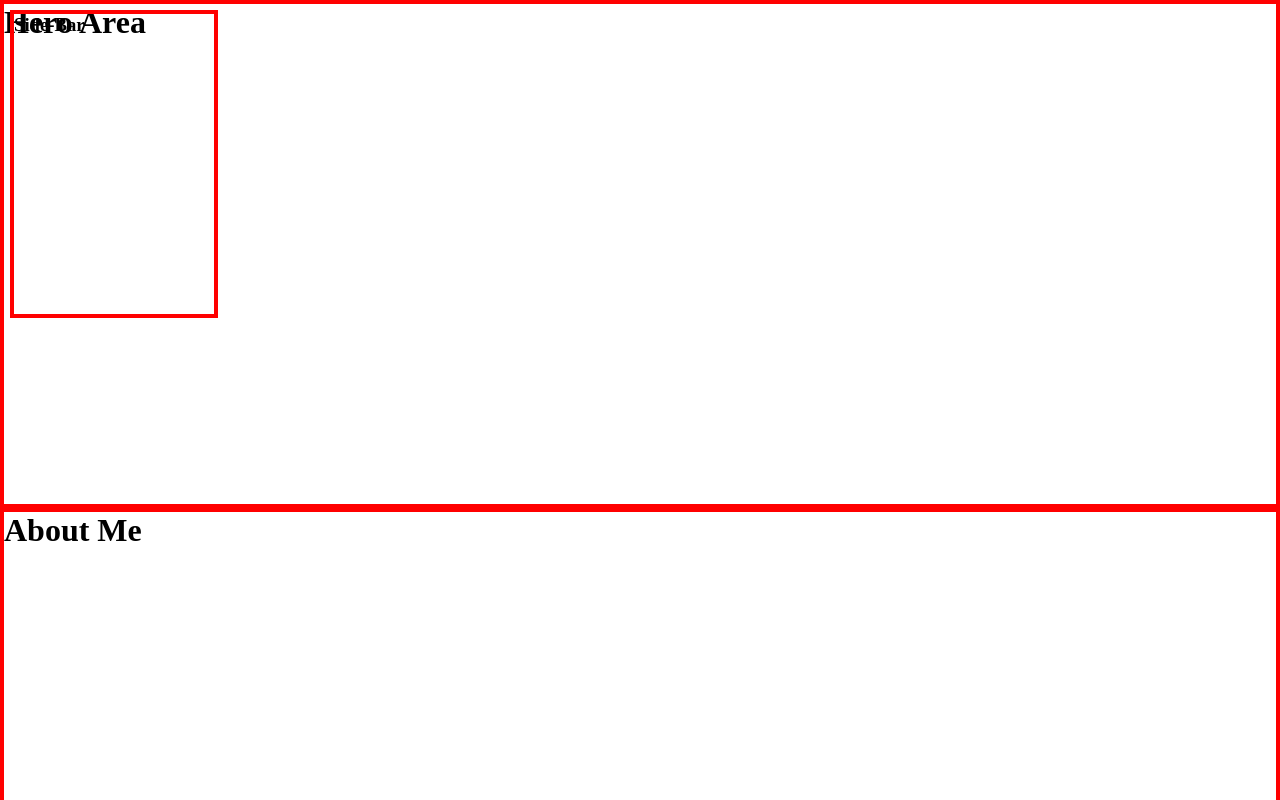
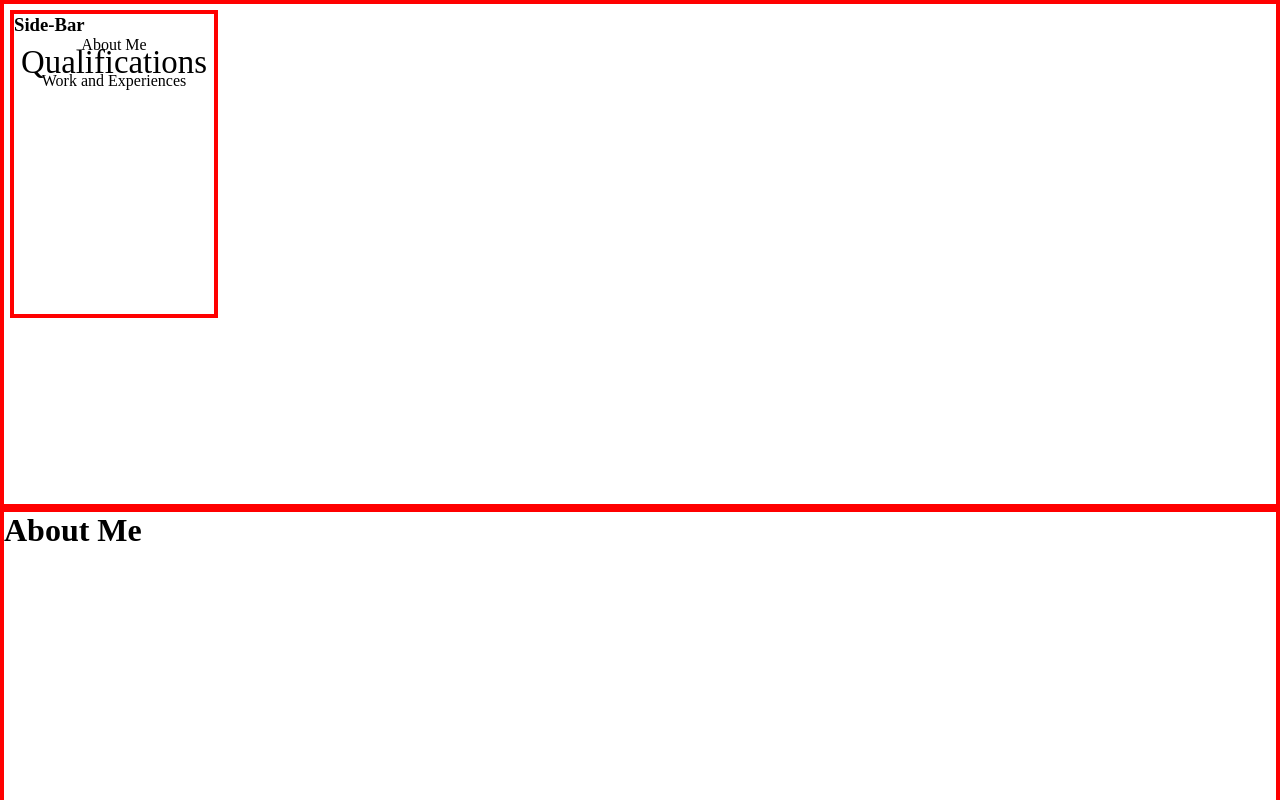
Before and after one commit to Kawish-Raj/arun-kumar-portfolio, a React (Vite) app: page / in a window 1280 px wide. Shown: the top 800 px of the page. Built offline with nearby package versions, Linux system fonts and the light colour scheme.

Commit message:
implemented sidebar transition trigger on scroll to viewport for qualifications only

```diff
--- a/src/App.jsx
+++ b/src/App.jsx
@@ -5,15 +5,18 @@ import Qualifications from './components/Qualifications'
 import Work from './components/Work'
 import Footer from './components/Footer'
 import SideBar from './components/SideBar'
+import { useState } from 'react'
 
 function App() {
 
+  const [isVisible, setIsVisible] = useState(false);
+
   return (
     <div className = "app-container">
-      <SideBar />
+      <SideBar isVisible = {isVisible}/>
       <HeroArea />
       <AboutMe />
-      <Qualifications />
+      <Qualifications setIsVisible={setIsVisible}/>
       <Work />
       <Footer />
     </div>
--- a/src/components/HeroArea.jsx
+++ b/src/components/HeroArea.jsx
@@ -3,7 +3,7 @@ import styles from '../css-components/HeroArea.module.css';
 export default function HeroArea(){
     return(
         <div className={`global-HeroArea homeComponent ${styles.heroArea}`}>
-            <h1>Hero Area</h1>
+            {/* <h1>Hero Area</h1> */}
         </div>
     )
 }
--- a/src/components/Qualifications.jsx
+++ b/src/components/Qualifications.jsx
@@ -1,8 +1,10 @@
 import styles from '../css-components/Qualifications.module.css';
+import useVisibleTrigger from '../customhooks/useVisibleTrigger';
 
-export default function Qualifications(){
+export default function Qualifications({setIsVisible}){
+    const divRef = useVisibleTrigger(setIsVisible)
     return(
-        <div className={`global-Qualifications homeComponent ${styles.qualifications}`}>
+        <div ref={divRef} className={`global-Qualifications homeComponent ${styles.qualifications}`}>
             <h1>Qualifications</h1>
         </div>
     )
--- a/src/components/SideBar.jsx
+++ b/src/components/SideBar.jsx
@@ -1,9 +1,17 @@
 import styles from '../css-components/SideBar.module.css';
 
-export default function SideBar(){
+export default function SideBar({isVisible}){
+    if(isVisible){
+        console.log(isVisible);
+    }
     return(
         <div className={`global-SideBar homeComponent ${styles.sideBar}`}>
             <h3>Side-Bar</h3>
+            <ul>
+                <li>About Me</li>
+                <li className={isVisible ? `${styles.fadeIn}`: ''}>Qualifications</li>
+                <li>Work and Experiences</li>
+            </ul>
         </div>
     )
 }
--- a/src/css-components/SideBar.module.css
+++ b/src/css-components/SideBar.module.css
@@ -5,3 +5,22 @@
     top:10px;
     left: 10px;
 }
+
+.sideBar ul {
+    list-style: none;
+    padding:0px;
+}
+
+.sideBar li {
+    transition: transform 0.2s ease-out;
+    text-align: center
+}
+
+.sideBar li:hover {
+    transform: scale(2.05);
+    cursor: pointer;
+}
+
+.fadeIn {
+    transform: scale(2.05);
+}
```
